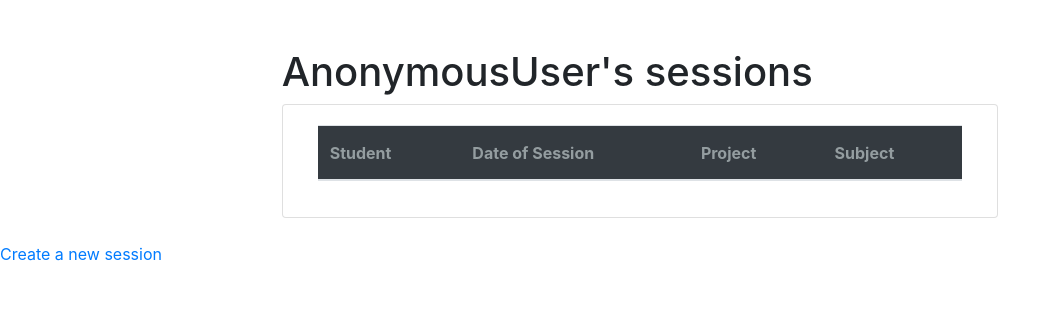
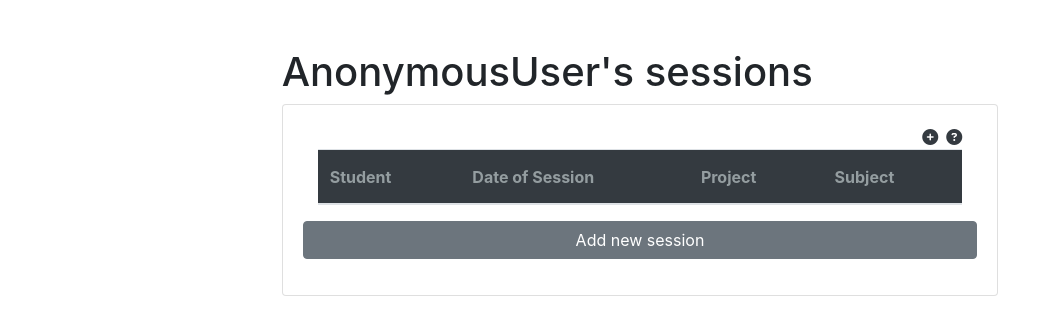
Before and after one commit to Pelikantapeten/p4-ms-dashboard, a Django app: page /sessions/ in a window 1280 px wide. Shown: the part 56-391 px from the top of the page, without its empty margins (0-1060 px from the left). Run offline with Django 3.2, Linux system fonts and the light colour scheme; data that the repository does not hold is empty; parts of the project's set-up code (start-up, migrations or seed data) failed here and were passed over; some libraries are stand-ins or nearby versions.

Commit message:
Add help-modal and links to create session in sessions.html

```diff
--- a/templates/sessions.html
+++ b/templates/sessions.html
@@ -8,6 +8,8 @@
     <div class="card mb-4">
       <div class="card-body">
         <div class="container">
+          <a href="#" data-toggle="modal" class="float-right text-dark" data-target="#helpModal"> <i class="fa-solid fa-circle-question"></i></a>
+          <a href="{% url 'sessionsubmit' %}" class="float-right mr-2 text-dark"><i class="fa-solid fa-circle-plus"></i></a>
           <table class="table sortable">
             <thead class="bg-dark">
               <tr>
@@ -53,9 +55,27 @@
           </ul>
           {% endif %}
         </div>
+        <p><a href="{% url 'sessionsubmit' %}" class="btn btn-secondary btn-block">Add new session</a></p>
       </div>
     </div>
   </div>
-<a href="{% url 'sessionsubmit' %}">Create a new session</a>
-
+  <!-- Information Modal with user instructions -->
+  <div class="modal fade" id="helpModal">
+    <div class="modal-dialog">
+      <div class="modal-content">
+        <!-- Help Modal Header -->
+        <div class="modal-header">
+          <h4 class="modal-title"><i class="fa-solid fa-circle-question"></i> Student Sessions</h4>
+        </div>
+        <!-- Logout Modal body -->
+        <div class="modal-body">
+          Here is a list of your previous sessions you have created. You can sort the list based on the headings in the table. Click on a session to see details or edit the session.
+        </div>
+        <!-- Logout Modal footer -->
+        <div class="modal-footer">
+          <button type="button" class="btn btn-success" data-dismiss="modal">Got it!</button>
+        </div>
+      </div>
+    </div>
+  </div>
   {% endblock content %}
```
